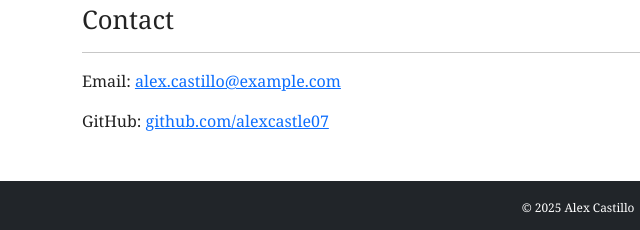
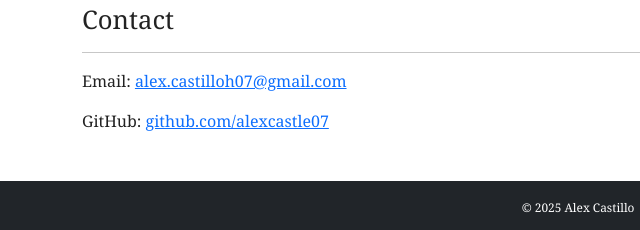
Before and after one commit to alexcastle07/alexcastle07.github.io, a plain HTML site: page index.html in a window 1280 px wide. Shown: the part 1483-1713 px from the top of the page, 0-640 px from the left. Drawn offline with nearby package versions, Linux system fonts and the light colour scheme.

Commit message:
Update index.html

```diff
--- a/index.html
+++ b/index.html
@@ -123,7 +123,7 @@
     <section id="contact" class="mb-5">
       <h2>Contact</h2>
       <hr>
-      <p>Email: <a href="mailto:alex.castillo@example.com">alex.castillo@example.com</a></p>
+      <p>Email: <a href="mailto:alex.castilloh07@gmail.com">alex.castilloh07@gmail.com</a></p>
       <p>GitHub: <a href="https://github.com/alexcastillo" target="_blank">github.com/alexcastle07</a></p>
     </section>
 
```
